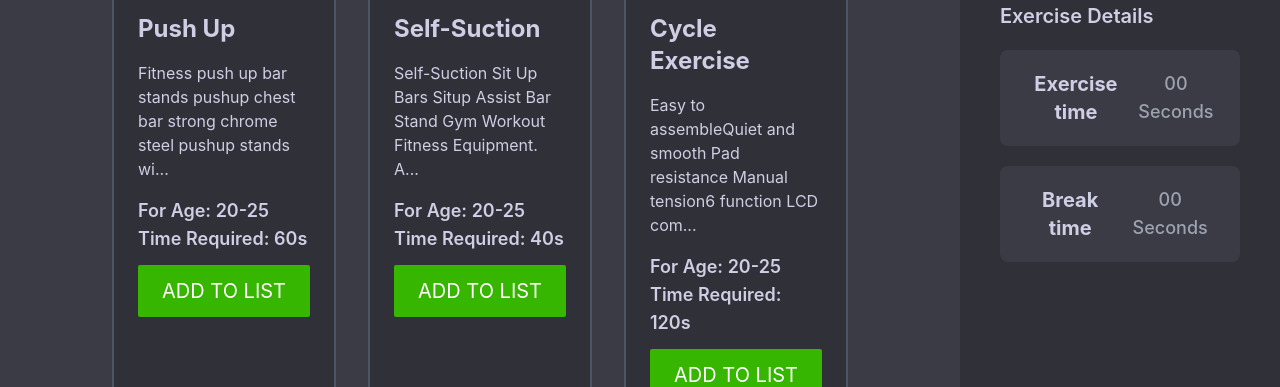
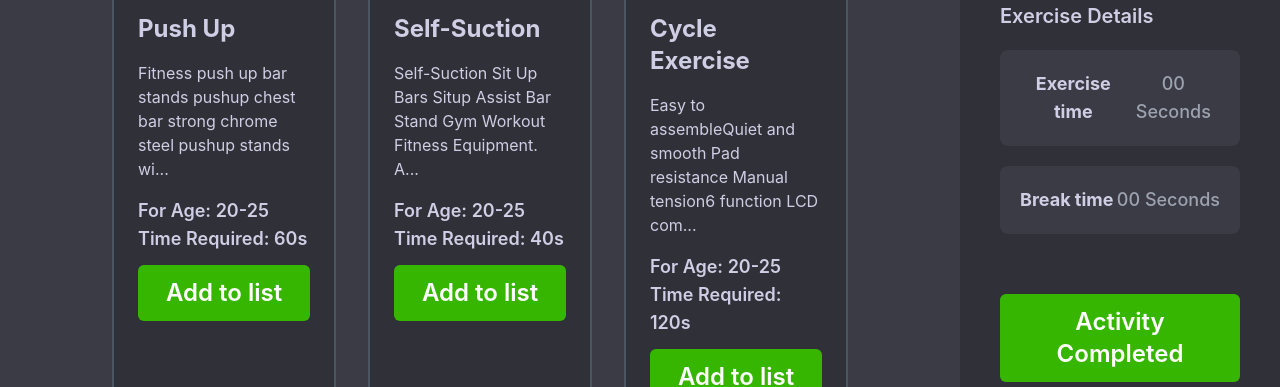
Before and after one commit to modasserjasim/thrive-gym, a React (Create React App) app: page / in a window 1280 px wide. Shown: the part 422-809 px from the top of the page. Built offline with nearby package versions, Linux system fonts and the light colour scheme.

Commit message:
Add to list handle button added

```diff
--- a/src/components/Exercise/Exercise.js
+++ b/src/components/Exercise/Exercise.js
@@ -1,6 +1,6 @@
 import React from 'react';
 
-const Exercise = ({ exercise }) => {
+const Exercise = ({ exercise, handleAddToList }) => {
     const { name, description, forAge, timeRequired, img } = exercise;
     return (
         <div className="bg-base-300 rounded-lg border-2 border-gray-600">
@@ -10,7 +10,7 @@ const Exercise = ({ exercise }) => {
                 <p className='py-4'>{description.length > 80 ? description.slice(0, 80) + '...' : description}</p>
                 <h4 className='text-lg font-semibold'>For Age: {forAge}</h4>
                 <h4 className='text-lg font-semibold'>Time Required: {timeRequired}s</h4>
-                <button className="w-full bg-primary text-white p-3 mt-3 disabled:bg-secondary text-xl rounded-sm">ADD TO LIST</button>
+                <button onClick={() => handleAddToList(exercise)} className="w-full bg-primary text-white p-3 mt-3 disabled:bg-secondary text-2xl rounded-md font-semibold">Add to list</button>
             </div>
         </div>
     );
--- a/src/components/Home/Home.js
+++ b/src/components/Home/Home.js
@@ -5,12 +5,18 @@ import Sidebar from '../Sidebar/Sidebar';
 
 const Home = () => {
     const [exercises, setExercises] = useState([]);
+    const [exerciseList, setExerciseList] = useState([]);
 
     useEffect(() => {
         fetch('exercise-list.json')
             .then(res => res.json())
             .then(data => setExercises(data))
-    }, [])
+    }, []);
+
+    const handleAddToList = (exercise) => {
+        const newExerciseList = [...exerciseList, exercise];
+        setExerciseList(newExerciseList);
+    }
     return (
         <div>
             <div className="md:flex">
@@ -21,6 +27,7 @@ const Home = () => {
                         {
                             exercises.map(exercise => <Exercise
                                 exercise={exercise}
+                                handleAddToList={handleAddToList}
                                 key={exercise.id}>
                             </Exercise>)
                         }
@@ -28,7 +35,7 @@ const Home = () => {
                 </div>
 
                 <div className="bg-base-300  md:w-3/12 p-10 mt-8 md:mt-0 ml-28">
-                    <Sidebar exercises={exercises}></Sidebar>
+                    <Sidebar exercises={exercises} exerciseList={exerciseList}></Sidebar>
                 </div>
             </div>
         </div>
--- a/src/components/Sidebar/Sidebar.js
+++ b/src/components/Sidebar/Sidebar.js
@@ -5,6 +5,7 @@ import SidebarExercise from '../SidebarExercise/SidebarExercise';
 
 const Sidebar = (props) => {
     const exercises = props.exercises;
+    const exerciseList = props.exerciseList;
     return (
         <div className='sticky top-10'>
             <PersonalInfo></PersonalInfo>
@@ -12,10 +13,10 @@ const Sidebar = (props) => {
             <h3 className='text-xl font-semibold'>Add A Break</h3>
             <div className='bg-base-100 p-5 mt-5 mb-10 px-8 rounded-lg flex justify-between text-center'>
                 {
-                    exercises.map(breakTime => <Break breakTime={breakTime}></Break>)
+                    exercises.map(breakTime => <Break breakTime={breakTime} key={breakTime.id}></Break>)
                 }
             </div>
-            <SidebarExercise></SidebarExercise>
+            <SidebarExercise exerciseList={exerciseList}></SidebarExercise>
 
         </div>
     );
--- a/src/components/SidebarExercise/SidebarExercise.js
+++ b/src/components/SidebarExercise/SidebarExercise.js
@@ -1,17 +1,21 @@
 import React from 'react';
 
-const SidebarExercise = () => {
+const SidebarExercise = ({ exerciseList }) => {
+    for (const exercise of exerciseList) {
+        console.log(exercise);
+    }
     return (
         <div>
             <h3 className='text-xl font-semibold'>Exercise Details</h3>
             <div className='bg-base-100 p-5 my-5 px-5 rounded-lg flex justify-between text-center'>
-                <h2 className='text-xl font-bold'>Exercise time</h2>
+                <h2 className='text-lg font-bold'>Exercise time</h2>
                 <p className='text-lg font-medium text-gray-400'>00 Seconds</p>
             </div>
             <div className='bg-base-100 p-5 my-5 px-5 rounded-lg flex justify-between text-center'>
-                <h2 className='text-xl font-bold'>Break time</h2>
+                <h2 className='text-lg font-bold'>Break time</h2>
                 <p className='text-lg font-medium text-gray-400'>00 Seconds</p>
             </div>
+            <button className="w-full bg-primary text-white p-3 mt-10 disabled:bg-secondary text-2xl rounded-md font-semibold">Activity Completed</button>
         </div>
     );
 };
```
